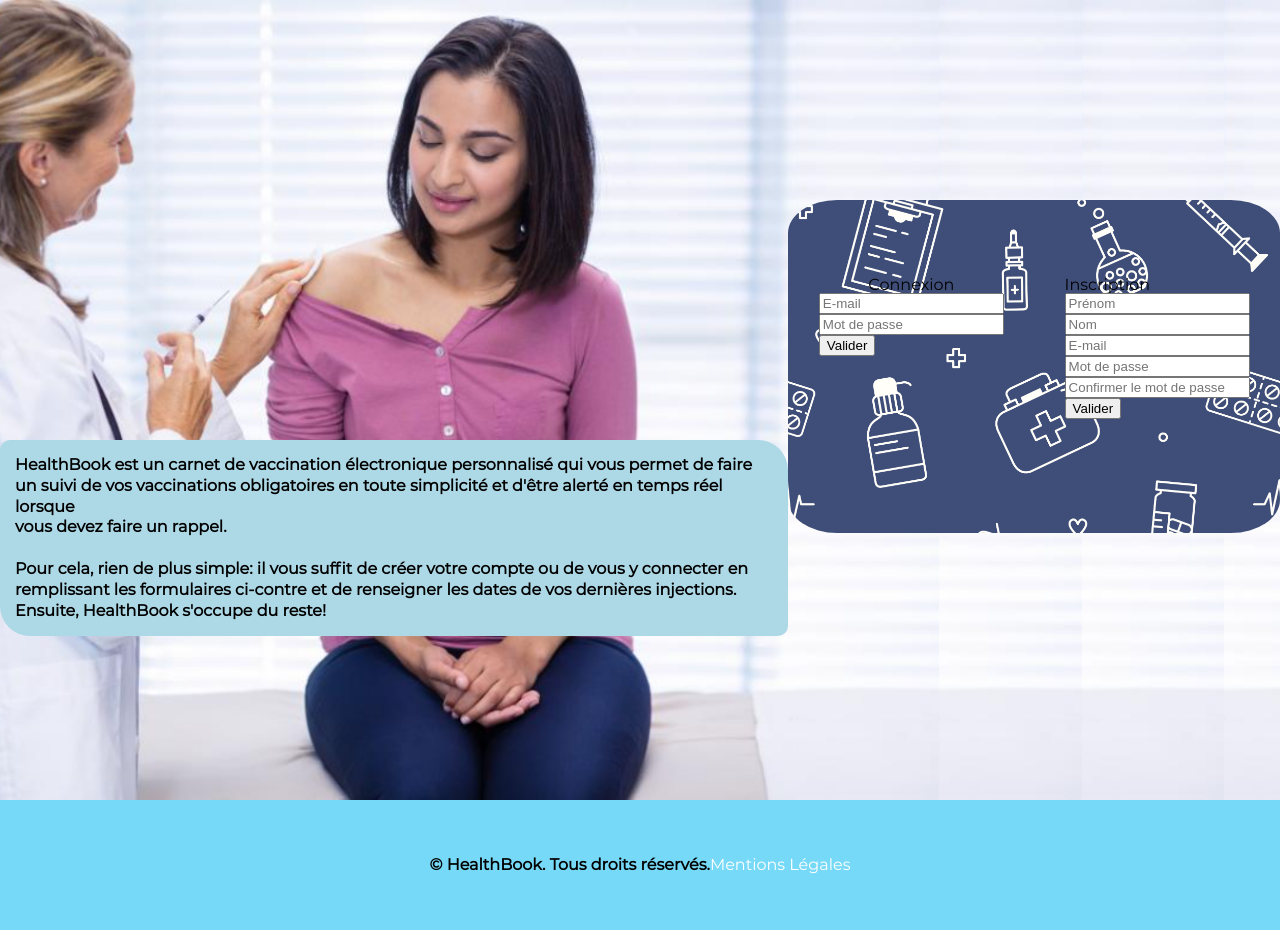
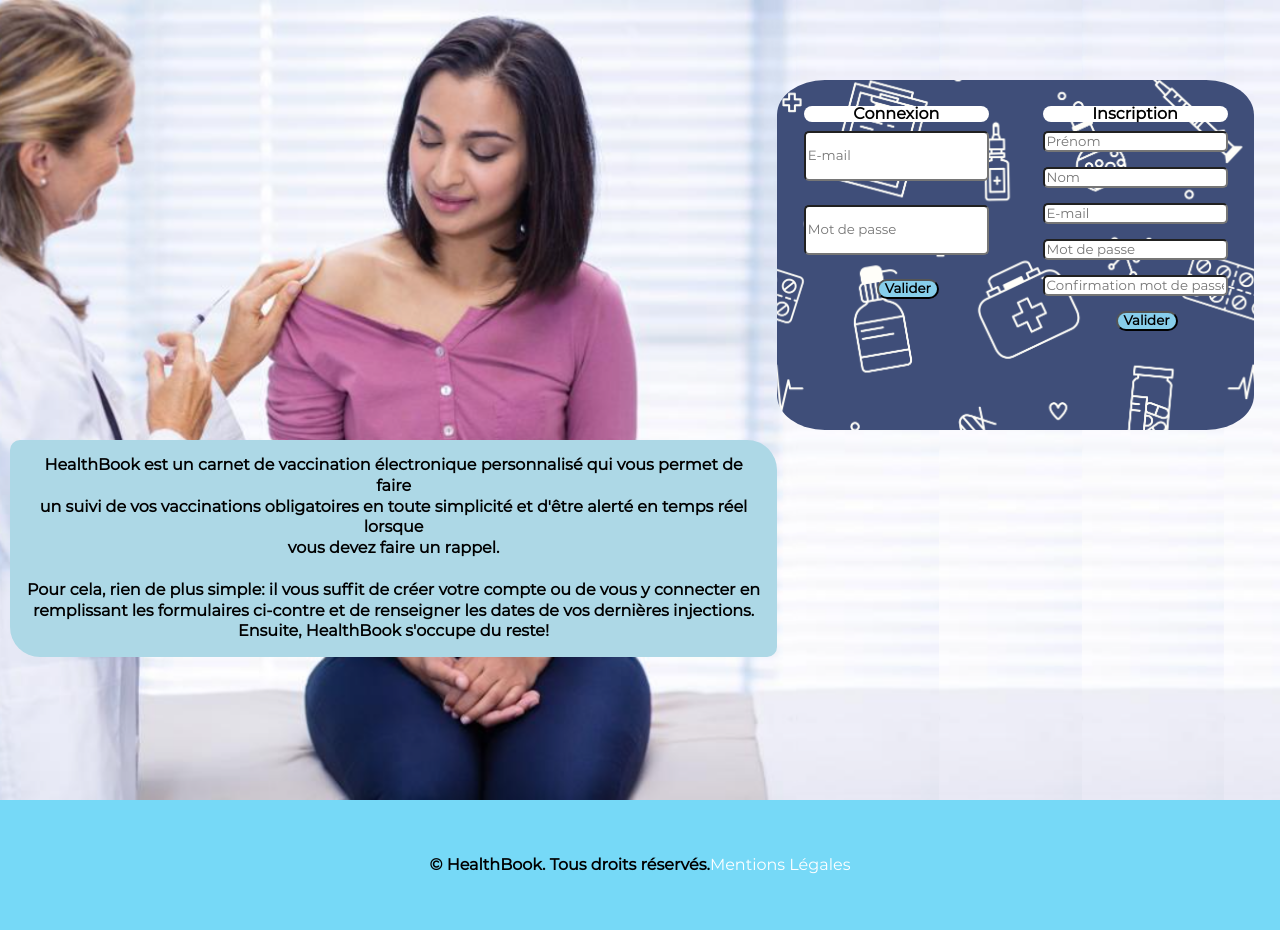
Before and after one commit to ClemBlue/Sant-Connect-, a PHP site: page / in a window 1280 px wide. Shown: the part 83-1013 px from the top of the page. Run offline with PHP 8.4, Linux system fonts and the light colour scheme; a stand-in replaces the project's code that opens the database connection.

Commit message:
accueilresp

```diff
--- a/asset/css/style.css
+++ b/asset/css/style.css
@@ -131,6 +131,7 @@ table {
 
 .details {
 	font-family: 'montserratregular', sans-serif;
+	text-align: center;
   font-weight: bold;
   height: fit-content;
   background-color: lightblue;
@@ -139,6 +140,7 @@ table {
   line-height: 1.3;
 	position: relative;
 	top: 55%;
+	margin-left: 0.8%;
 
 }
 .form {
@@ -146,20 +148,78 @@ background: url(../img/forms-bg.jpeg);
 background-size: cover;
 background-position: center;
 position: relative;
-height: 333px;
+height: 350px;
 border-radius: 10%;
-top: 25%;
+top: 10%;
 display: flex;
 justify-content: space-around;
 width: 500px;
-padding-top: 6%;
+padding-top: 2%;
+margin-right: 2%;
+
 }
-.formconnexion {
-	display: flex;
-	flex-direction: column;
-	align-items: center;
+.test {
+
+}
+.loginputs {
+	margin-bottom: 24px;
 }
 
+.loginputs input {
+	border-radius: 5px 5px;
+	height: 50px;
+	width: 100%;
+
+}
+
+.loginputs input::placeholder {
+	font-family: 'montserratregular', sans-serif;
+}
+
+.signupinputs {
+	margin-bottom: 15px;
+}
+
+.signupinputs input {
+	border-radius: 5px 5px;
+
+	width: 100%;
+}
+
+.signupinputs input::placeholder {
+	font-family: 'montserratregular', sans-serif;
+}
+.formtitle {
+text-align: center;
+
+border-radius: 20px;
+DISPLAY: flex;
+FLEX-DIRECTION: column;
+MARGIN-BOTTOM: 5%;
+background-color: white;
+}
+
+ .formtitle h2 {
+	font-size: 1rem;
+	font-weight: bold;
+	font-family: 'montserratregular', sans-serif;
+}
+.formbtn input {
+	background-color: skyblue;
+	margin-right: 50px;
+	font-family: 'montserratregular', sans-serif;
+	font-weight: bold;
+	border-radius: 20px 20px;
+}
+
+.formbtn {
+	display: flex;
+	justify-content: flex-end;
+}
+
+.formbtn :hover {
+	color: white;
+}
 /* FOOTER par Younès */
 
 #footer {
@@ -277,7 +337,7 @@ justify-content: center;
 }
 
 
-/* RESPONSIVE  */
+/* RESPONSIVE CONTACT */
 
 
 @media screen and (max-width:	980px )
@@ -321,3 +381,16 @@ justify-content: center;
 		align-items: center;
 	}
 }
+/* RESPONSIVE ACCUEIL */
+  @media screen and (max-width:	870px )
+{
+	.form, .forminscription, .formconnexion {
+	padding: 10px;
+	}
+	.form {
+		display: flex;
+		flex-direction: column;
+
+	}
+
+}
--- a/index.php
+++ b/index.php
@@ -120,20 +120,20 @@ require('inc/header-front.php');
  </div>
   <div class="form">
    <div class="formconnexion">
-     <div class="titreform">
+     <div class="formtitle">
       <h2>Connexion</h2>
      </div>
 <form action="" method="post">
 <!-- LOGIN -->
-  <div>
+  <div class="loginputs">
     <span class="error"><?php if(!empty($errors['email'])) { echo $errors['email']; } ?></span>
     <input type="email" id="email" name="email" value="<?php if(!empty($_POST['email'])) { echo $_POST['email']; } ?>" placeholder="E-mail">
   </div>
   <!-- PASSWORD -->
-  <div>
+  <div class="loginputs">
     <input type="password" name="password" id="password" class="form-control" value="" placeholder="Mot de passe">
   </div>
-  <div>
+  <div class="formbtn">
     <input type="submit" name="submitconnexion" value="Valider">
   </div>
 </form>
@@ -141,36 +141,36 @@ require('inc/header-front.php');
 
 <!-- Inscription par julien -->
 <div class="forminscription">
-  <div class="titreform">
+  <div class="formtitle">
     <h2>Inscription</h2>
   </div>
 <form method="post" action=""  >
 
 <!-- SURNAME -->
-    <div>
+    <div class="signupinputs">
       <span class="error"><?php if(!empty($errorsIns['surname'])) { echo $errorsIns['surname']; } ?></span>
       <input id="prénom" type="text" name="surname"  class="form-control" value="<?php if(!empty($_POST['surname'])) { echo $_POST['surname']; } ?>" placeholder="Prénom" />
     </div>
       <!-- NAME -->
-    <div>
+    <div class="signupinputs">
       <span class="error"><?php if(!empty($errorsIns['name'])) { echo $errorsIns['name']; } ?></span>
       <input type="text" name="name"  class="form-control" value="<?php if(!empty($_POST['name'])) { echo $_POST['name']; } ?>" placeholder="Nom" />
     </div>
       <!-- EMAIL -->
-    <div>
+    <div class="signupinputs">
       <span class="error"><?php if(!empty($errorsIns['email1'])) { echo $errorsIns['email1']; } ?></span>
       <input type="email" name="email1"  class="form-control" value="<?php if(!empty($_POST['email1'])) { echo $_POST['email1']; } ?>" placeholder="E-mail" />
     </div>
       <!-- PASSWORD1 -->
-    <div>
+    <div class="signupinputs">
       <span class="error"><?php if(!empty($errorsIns['password'])) { echo $errorsIns['password']; } ?></span>
       <input type="password" name="password1"  class="form-control" value="" placeholder="Mot de passe" />
     </div>
       <!-- PASSWORD2 -->
-    <div>
-      <input type="password" name="password2"  class="form-control" value="" placeholder="Confirmer le mot de passe" />
+    <div class="signupinputs">
+      <input type="password" name="password2"  class="form-control" value="" placeholder="Confirmation mot de passe" />
     </div>
-    <div>
+    <div class="formbtn">
     <input id="boutonsignup" type="submit" name="submitinscription" value="Valider" />
     </div>
    </form>
```
